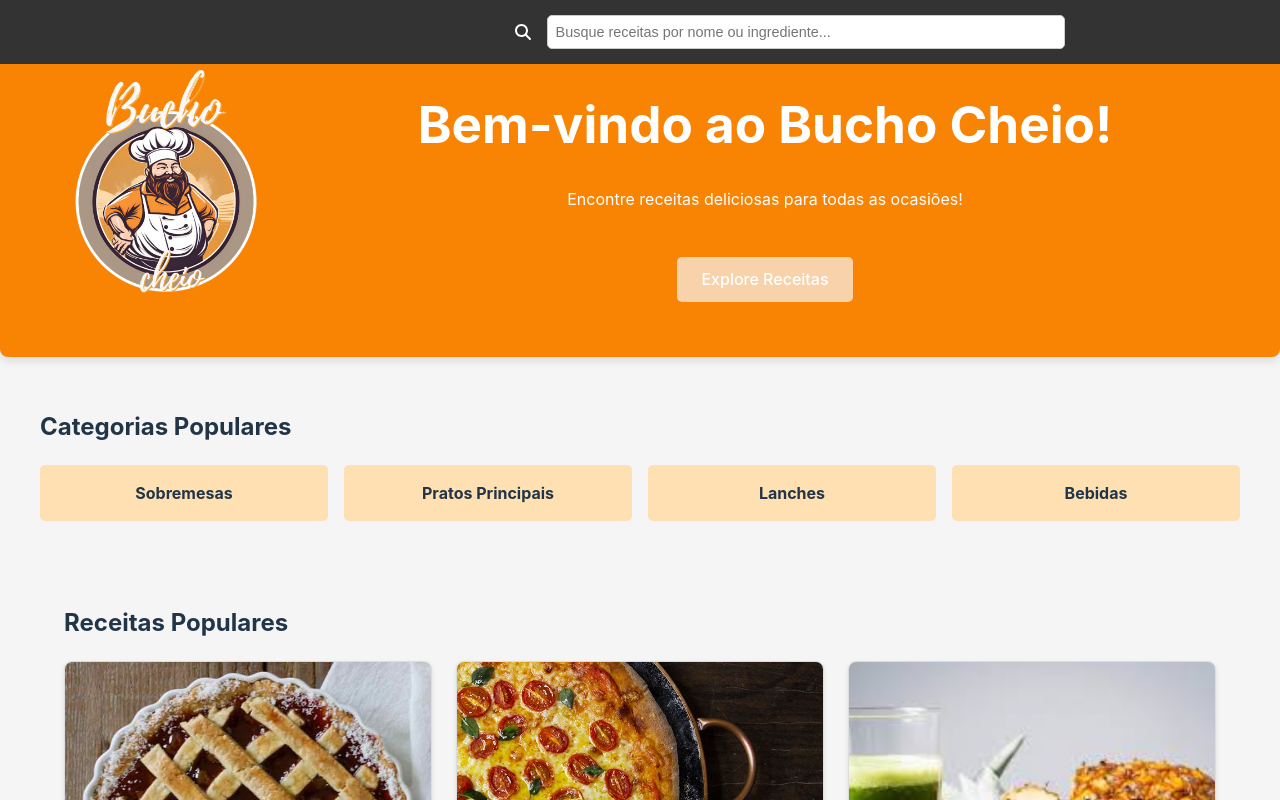
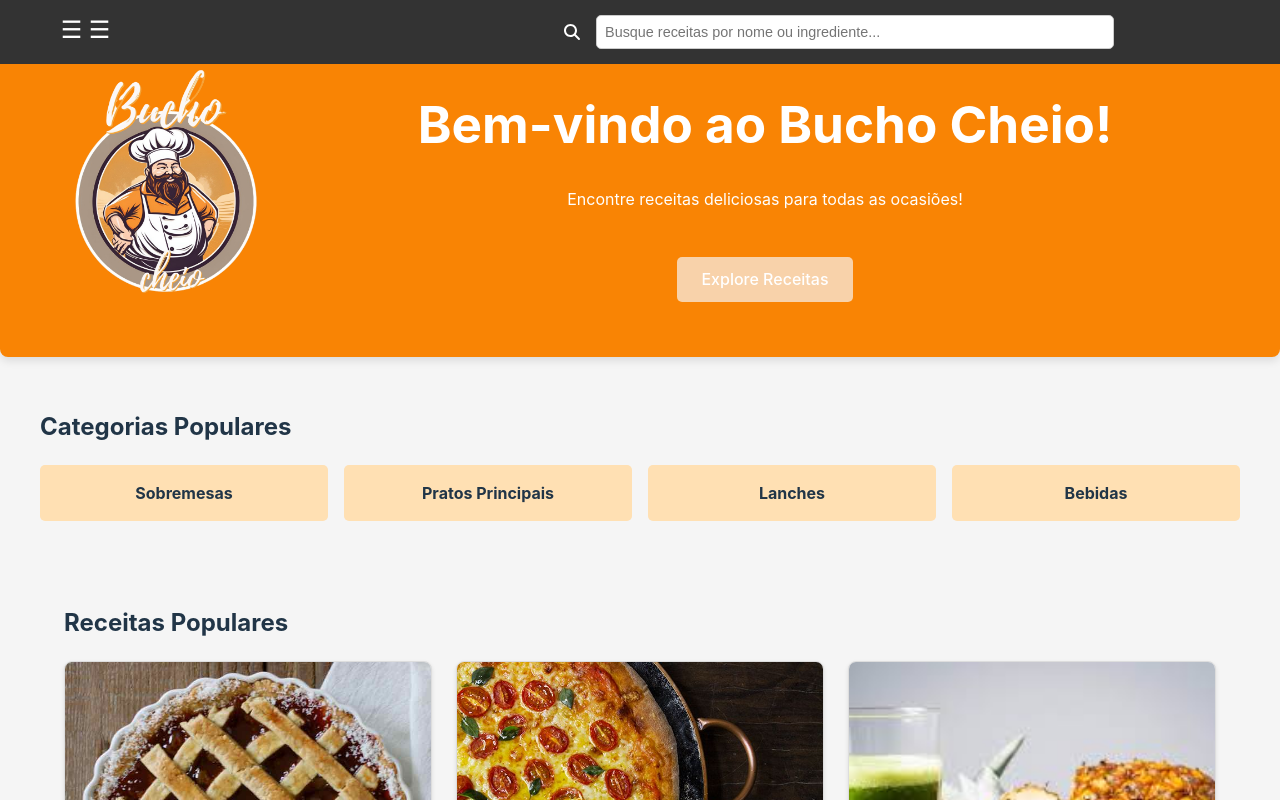
Before and after one commit to pedromendonx/projeto-de-ensino-2024, a React (Vite) app: page / in a window 1280 px wide. Built offline with nearby package versions, Linux system fonts and the light colour scheme.

Commit message:
Atualização da logo na guia do site

```diff
--- a/index.html
+++ b/index.html
@@ -2,7 +2,7 @@
 <html lang="es">
   <head>
     <meta charset="UTF-8" />
-    <link rel="icon" type="image/svg+xml" href="/vite.svg" />
+    <link rel="icon" type="image/svg+xml" href="src/componentes/Menu/img/Logore.png" />
     <meta name="viewport" content="width=device-width, initial-scale=1.0" />
     <title>Bucho Cheio</title>
   </head>
--- a/src/componentes/Menu/Menu.jsx
+++ b/src/componentes/Menu/Menu.jsx
@@ -15,6 +15,8 @@ const Menu = () => {
   return (
     <nav className="menu">
       <button className="menu-toggle" onClick={toggleMenu}>
+        {isOpen ? '✖' : '☰'} {/* Ícones para abrir/fechar */}
+        ☰ {/* Ícone de hambúrguer */}
       </button>
 
       <ul className={`menu-links ${isOpen ? 'open' : ''}`}>
--- a/src/componentes/Menu/style/Menu.css
+++ b/src/componentes/Menu/style/Menu.css
@@ -29,7 +29,6 @@
   margin-bottom: 5px;
 
 }
-
 
 .menu-links {
   list-style: none;
```
